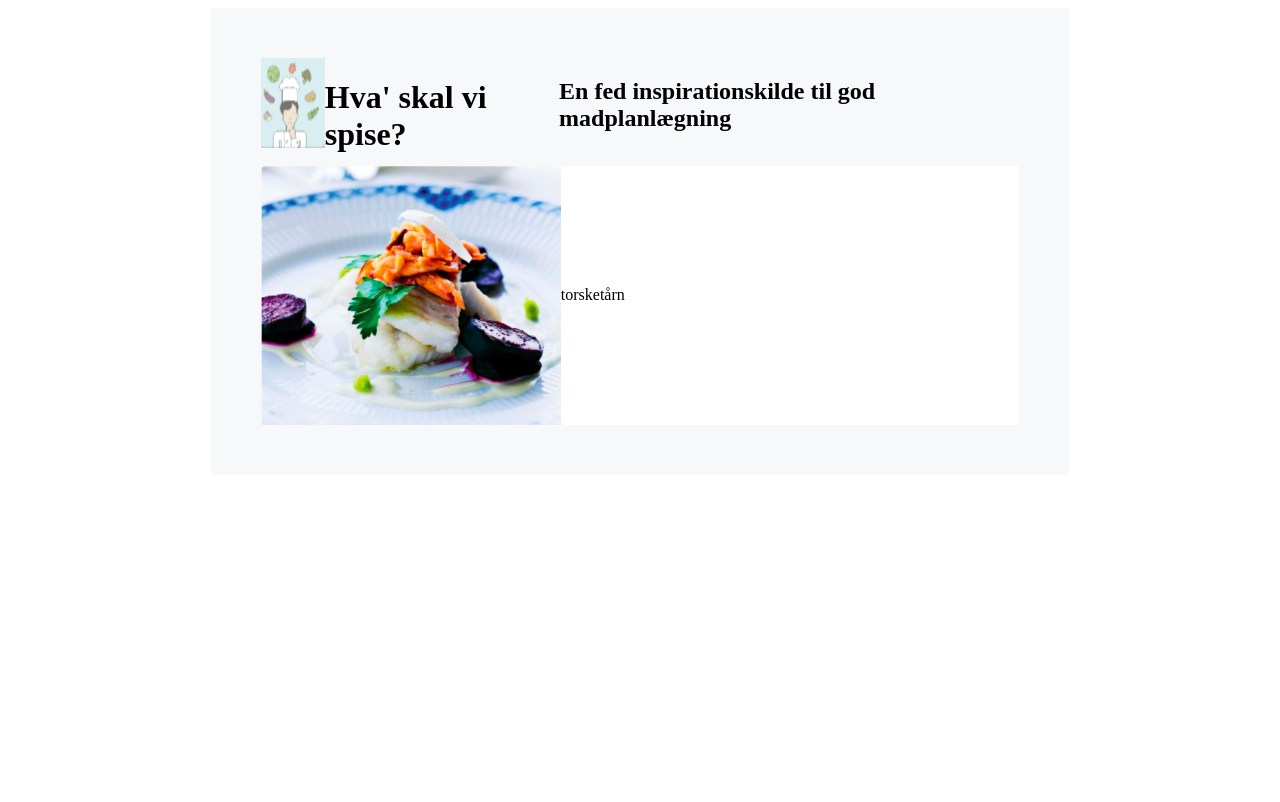
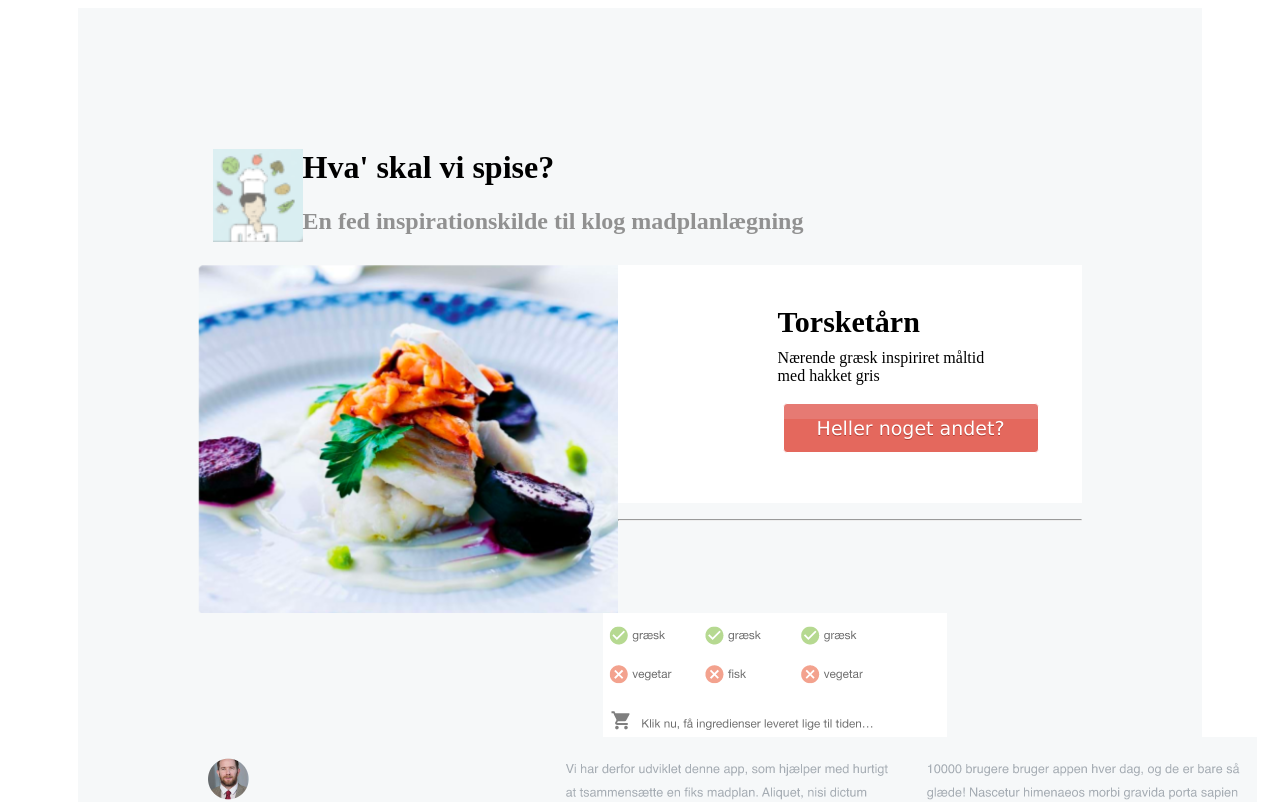
Before and after one commit to DanORLarsen/DanHTML, a plain HTML site: page hvaSkalViSpise.html in a window 1280 px wide. Shown: the top 802 px of the page. Drawn offline with Linux system fonts and the light colour scheme.

Commit message:
doneQuick

```diff
--- a/CSS/mad.css
+++ b/CSS/mad.css
@@ -1,27 +1,65 @@
 .center {
     margin: auto;
-    width: 60%;
+    width: 70%;
     background-color: #f6f8f9;
-    padding: 50px;
+
+    padding: 120px;
   }
 
-.top {display: flex;
-align-content: flex-start;
+.top {
 max-height: 90px;
-}
-.topText {display: flex;
-flex-direction: column;
-}
-#torske {
-    max-width: 300px;
+
 }
 
-.content{background-color: white;
-    display: flex;
-    flex-direction: row;
-    align-content: space-between;
+h2{color: rgba(128, 128, 128, 0.856)}
+
+h3{
+padding-left: 580px;
+font-size: 30px;
+padding-top: 40px;
+margin-bottom: 10px;
 }
 
-#food-title {display: flex;
-justify-content: center;
-align-self: center;}
+.contentText{padding-left: 580px;
+margin-top: 0px;
+margin-bottom: 0px;
+}
+
+#food {
+    max-width: 500px;
+	max-height: 400px;
+
+}
+
+.content{
+    background-color: white;
+}
+
+.btn {
+
+	-moz-box-shadow:inset 0px 39px 0px -24px #e67a73;
+	-webkit-box-shadow:inset 0px 39px 0px -24px #e67a73;
+	box-shadow:inset 0px 39px 0px -24px #e67a73;
+	background-color:#e4685d;
+	-moz-border-radius:4px;
+	-webkit-border-radius:4px;
+	border-radius:4px;
+	border:1px solid #ffffff;
+	display:inline-block;
+	cursor:pointer;
+	color:#ffffff;
+	font-family:Verdana;
+	font-size:19px;
+	padding:13px 33px;
+	text-decoration:none;
+    text-shadow:0px 1px 0px #b23e35;
+    margin-left: 165px;
+    margin-bottom: 50px;
+}
+.btn:hover {
+	background-color:#eb675e;
+}
+.btn:active {
+	position:relative;
+	top:1px;
+}
--- /dev/null
+++ b/JavaScript/mad.js
@@ -0,0 +1,8 @@
+function nogetAndet(){
+    if (document.getElementById("food").getAttribute('src') == '/billeder/torsketårn.PNG')
+    {document.getElementById("food").src = "/billeder/græsk.PNG";
+    document.getElementById("food-text").textContent = "Græsk";
+}
+    else{document.getElementById("food").src = "/billeder/torsketårn.PNG";
+    document.getElementById("food-text").textContent = "Torsketårn";}
+}
--- a/hvaSkalViSpise.html
+++ b/hvaSkalViSpise.html
@@ -3,20 +3,27 @@
 <title>Hva skal vi spise?</title>
 <head>
         <link rel="stylesheet" type="text/css" href="/CSS/mad.css">
+        <script src="/JavaScript/mad.js"></script>
 </head>
 <body>
         <div class="center">
             <div class="top">
-        <img src="/Billeder/Udklip.PNG" alt="">
-        <h1 class="topText">Hva' skal vi spise?</h1>
-        <h2 class="topText">En fed inspirationskilde til god madplanlægning</h2>
+                <img src="Billeder/Udklip.PNG" style="width: 90px; width: 90px; float: left; padding-left: 15px; padding-top: 0px" >
+                <h1>Hva' skal vi spise?</h1>
+                <h2>En fed inspirationskilde til klog madplanlægning</h2>
             </div>
+            <div class="content">
+                <img id="food" src="/Billeder/torsketårn.PNG" alt="" style="float: left; height: 348px; width: 420px;">
+                <h3 id="food-text">Torsketårn</h3>
+                <p class="contentText">Nærende græsk inspiriret måltid</p>
+                <p class="contentText">med hakket gris</p>
+                <img id src="/Billeder/contentCheck.PNG" alt="" style="float: right; padding-right: 135px;">
                 <br>
-    <div class="content">
-    <img src="/Billeder/torsketårn.PNG" alt="" id="torske">
-    <p id="food-title">torsketårn</p>
+                <a href="#" class="btn" onclick="nogetAndet()">Heller noget andet?</a></button>
+                <p></p>
             </div>
+            <hr>
+            <img src="/Billeder/kreativOverspringsHandling.PNG" alt="">
           </div>
-
     </body>
 </html>
```
Also changed, not shown: index.html (+1 -0 lines), Billeder/contentCheck.PNG (added), Billeder/græsk.PNG (added), Billeder/kreativOverspringsHandling.PNG (added). Lines whose indentation alone changed are shown as unchanged.
